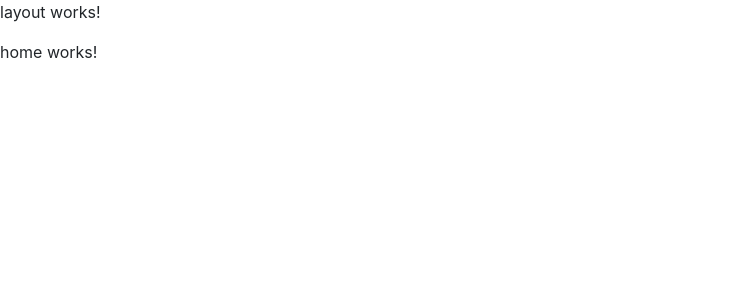
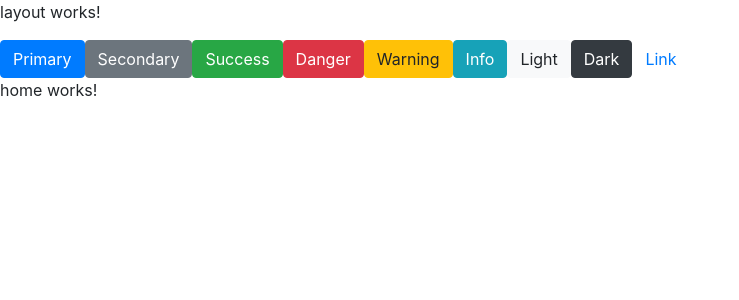
Before and after one commit to amita-kale/open-platform-of-suggestions, an Angular app: page /home in a window 1280 px wide. Shown: the top 300 px of the page, without its empty margins (0-739 px from the left). Built offline with nearby package versions, Linux system fonts and the light colour scheme.

Commit message:
checked if boostrap is working and it's working

```diff
--- a/src/app/layout/layout.component.html
+++ b/src/app/layout/layout.component.html
@@ -1,4 +1,13 @@
 <p>layout works!</p>
+<button type="button" class="btn btn-primary">Primary</button>
+<button type="button" class="btn btn-secondary">Secondary</button>
+<button type="button" class="btn btn-success">Success</button>
+<button type="button" class="btn btn-danger">Danger</button>
+<button type="button" class="btn btn-warning">Warning</button>
+<button type="button" class="btn btn-info">Info</button>
+<button type="button" class="btn btn-light">Light</button>
+<button type="button" class="btn btn-dark">Dark</button>
 
+<button type="button" class="btn btn-link">Link</button>
 
 <router-outlet></router-outlet>
```
